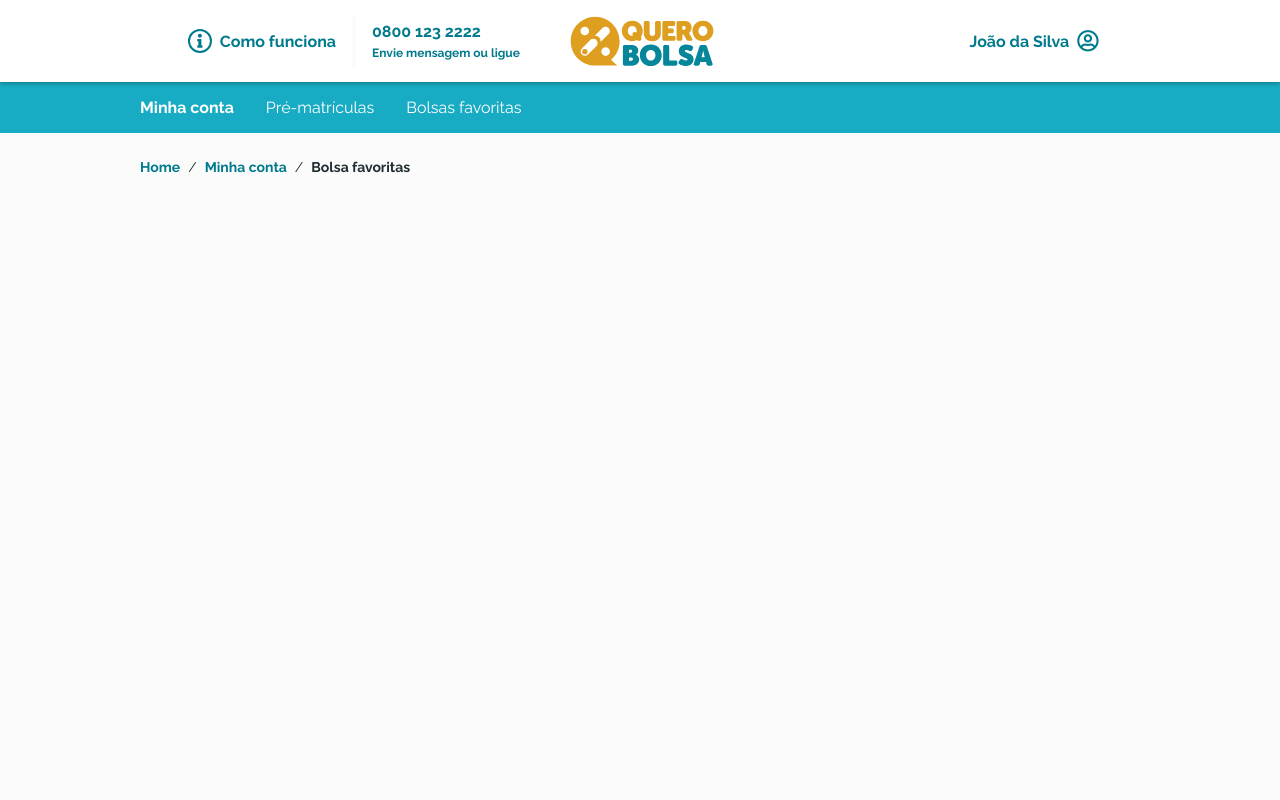
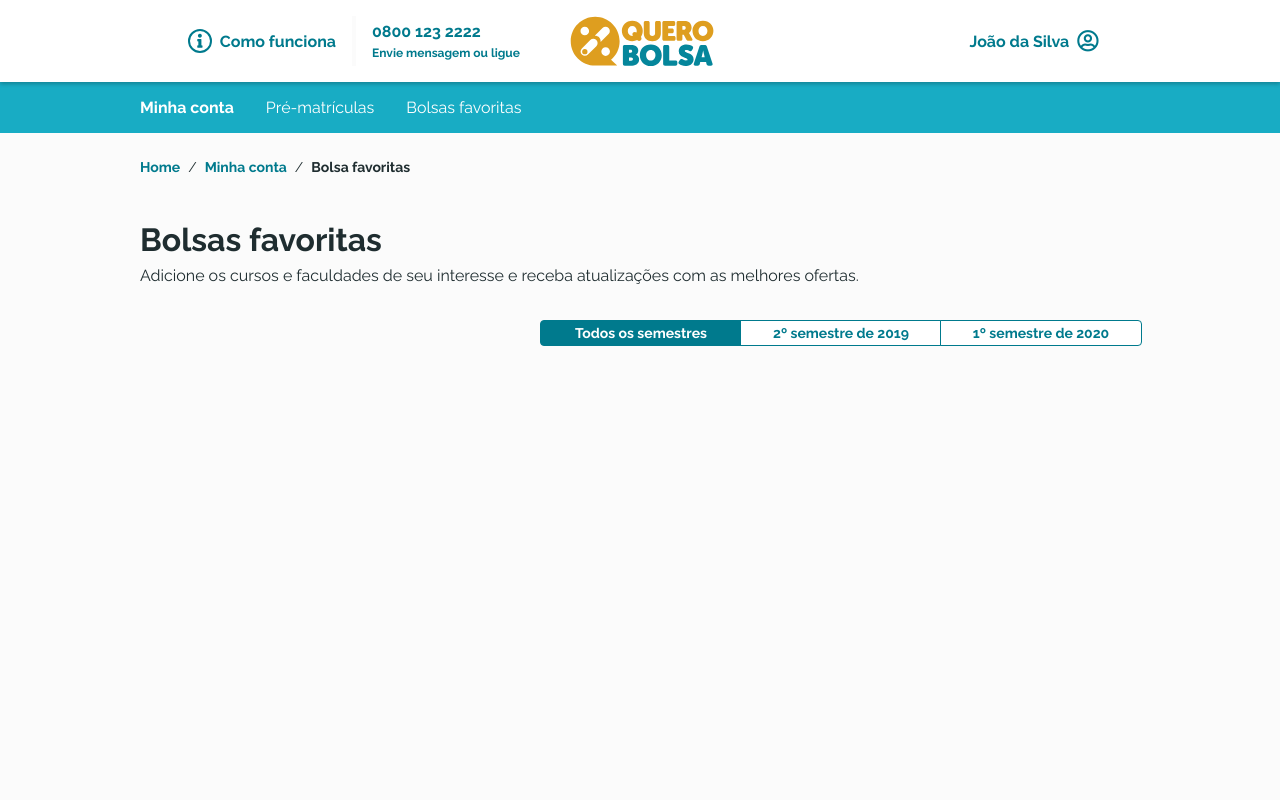
Before and after one commit to srvaz/quero-challenge-app, an Angular app: page / in a window 1280 px wide. Shown: the top 800 px of the page. Built offline with nearby package versions, Linux system fonts and the light colour scheme.

Commit message:
add half filter

```diff
--- /dev/null
+++ b/src/app/commons/half-filter.scss
@@ -0,0 +1,51 @@
+.half-filter {
+    width: 600px;
+    display: flex;
+    position: relative;
+
+    .half-filter__input {
+        background-color: $white;
+        flex: 1;
+        display: block;
+        position: relative;
+        cursor: pointer;
+
+        input {
+            opacity: 0;
+            position: absolute;
+            cursor: pointer;
+        }
+
+        &:first-child {
+            .half-filter__input--checked {
+                border-top-left-radius: 4px;
+                border-bottom-left-radius: 4px;
+            }
+        }
+
+        &:last-child {
+            .half-filter__input--checked {
+                border-top-right-radius: 4px;
+                border-bottom-right-radius: 4px;
+            }
+        }
+
+        .half-filter__input--checked {
+            font-size: 14px;
+            font-weight: 700;
+            text-align: center;
+            color: $blue-secondary;
+            line-height: 1.8;
+            background-color: $white;
+            border: solid 1px $blue-secondary;
+            width: 100%;
+            height: $space-3;
+            position: absolute;
+        }
+
+        input:checked + .half-filter__input--checked {
+            color: $white;
+            background-color: $blue-secondary;
+        }
+    }
+}
--- a/src/app/favorite-scholarship/favorite-scholarship.component.html
+++ b/src/app/favorite-scholarship/favorite-scholarship.component.html
@@ -4,3 +4,24 @@
   <li class="breadcrumb__item"><a routerLink="/bolsas-favoritas">Bolsa favoritas</a></li>
 </ul>
 <a href="#" class="breadcrumb__last-page"><i class="fas fa-chevron-left"></i> Minha conta</a>
+<section class="main-content">
+  <h1 class="main-content__title">{{title}}</h1>
+  <p class="main-content__description">
+      {{description}}
+  </p>
+
+  <div class="half-filter">
+    <label class="half-filter__input">
+      <input type="radio" name="half" checked="checked">
+      <span class="half-filter__input--checked">Todos os semestres</span>
+    </label>
+    <label class="half-filter__input">
+      <input type="radio" name="half">
+      <span class="half-filter__input--checked">2º semestre de 2019</span>
+    </label>
+    <label class="half-filter__input">
+      <input type="radio" name="half">
+      <span class="half-filter__input--checked">1º semestre de 2020</span>
+    </label>
+  </div>
+</section>
--- a/src/app/favorite-scholarship/favorite-scholarship.component.scss
+++ b/src/app/favorite-scholarship/favorite-scholarship.component.scss
@@ -2,3 +2,23 @@
 @import '../commons//var-space.scss';
 @import '../commons/var-media-queries';
 @import '../commons/breadcrumb.scss';
+@import '../commons/half-filter';
+
+.main-content {
+    margin-top: $space-5;
+
+    .main-content__title {
+        font-size: 32px;
+        line-height: 1.5;
+        margin: 0;
+    }
+
+    .main-content__description {
+        margin: 0;
+        line-height: 1.5;
+    }
+
+    .half-filter {
+        margin: $space-4 0 $space-4 auto;
+    }
+}
--- a/src/app/favorite-scholarship/favorite-scholarship.component.ts
+++ b/src/app/favorite-scholarship/favorite-scholarship.component.ts
@@ -7,6 +7,9 @@ import { Component, OnInit } from '@angular/core';
 })
 export class FavoriteScholarshipComponent implements OnInit {
 
+  title = 'Bolsas favoritas';
+  description = 'Adicione os cursos e faculdades de seu interesse e receba atualizações com as melhores ofertas.';
+
   constructor() { }
 
   ngOnInit() {
```
